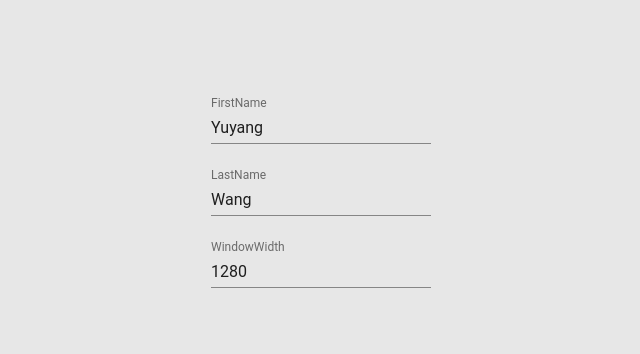
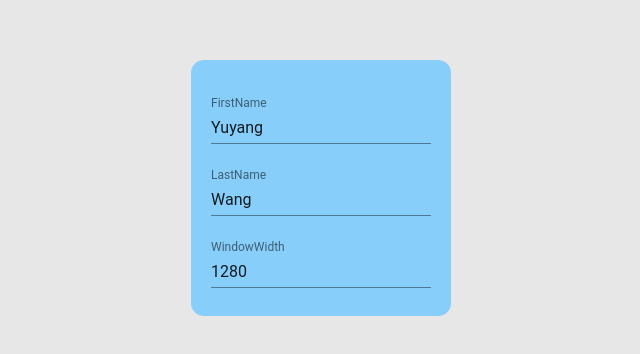
Before and after one commit to punkfans/ReactConfDemo, a React (Create React App) app: page / in a window 1280 px wide. Shown: the part 212-566 px from the top of the page, without its empty margins (319-959 px from the left). Built offline with nearby package versions, Linux system fonts and the light colour scheme.

Commit message:
adding padding and rounded corner for the box

```diff
--- a/src/App.css
+++ b/src/App.css
@@ -1,5 +1,8 @@
 .appContainer {
   height: 100%;
+  display: flex;
+  align-items: center;
+  justify-content: center;
 }
 
 .App-link {
--- a/src/demo.css
+++ b/src/demo.css
@@ -1,7 +1,7 @@
-.demoContainer {
+.inputsContainer {
     display: flex;
     flex-direction: column;
-    align-items: center;
-    justify-content: center;
-    height: 100%;
+    padding: 20px;
+    background-color: lightskyblue;
+    border-radius: 5%;
 }
--- a/src/demo.js
+++ b/src/demo.js
@@ -46,7 +46,7 @@ export default class demo extends React.Component {
 
     render() {
         return (
-            <div className="demoContainer">
+            <div className="inputsContainer">
                 <TextField
                     id="first-name"
                     label="FirstName"
```
